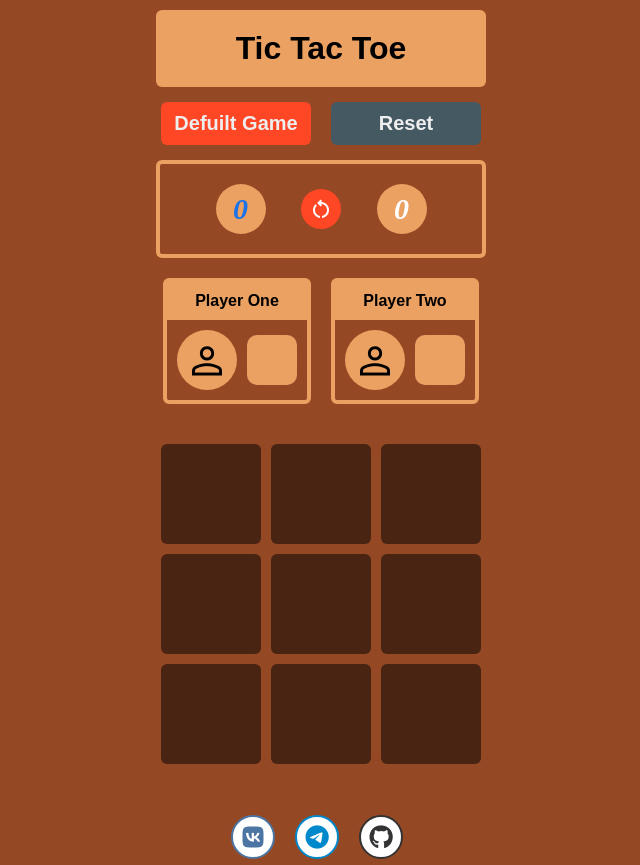
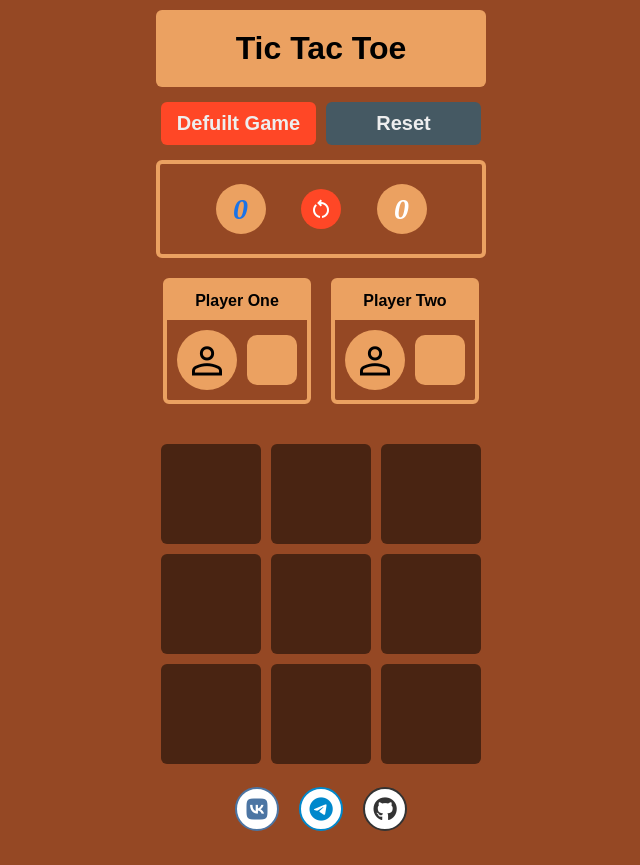
Before and after one commit to ramynady78/Tic-Tac-Toe, a plain HTML site: page index.html in a window 1280 px wide. Shown: the whole page, without its empty margins (319-959 px from the left). After the commit the page ends 839 px from the top, so only its background shows below. Drawn offline with nearby package versions, Linux system fonts and the light colour scheme.

Commit message:
eddit style for footer

```diff
--- a/main.css
+++ b/main.css
@@ -113,7 +113,7 @@ h4{
     font-size: 20px;
     font-weight: bold;
     border-radius: 6px;
-    width: 150px;
+    width: 160px;
     color: #eee;
 }
 
@@ -289,10 +289,11 @@ h4{
 footer{
     height: 50px;
     max-width: 900px;
-    margin: 0 auto 5px;
-    position: absolute;
-    left: calc(50% - 90px);
-    bottom: -70px ;
+    margin: 20px auto 5px;
+    display: flex;
+    align-items: center;
+    justify-content: center;
+
 }
 
 .social-icons {
```
